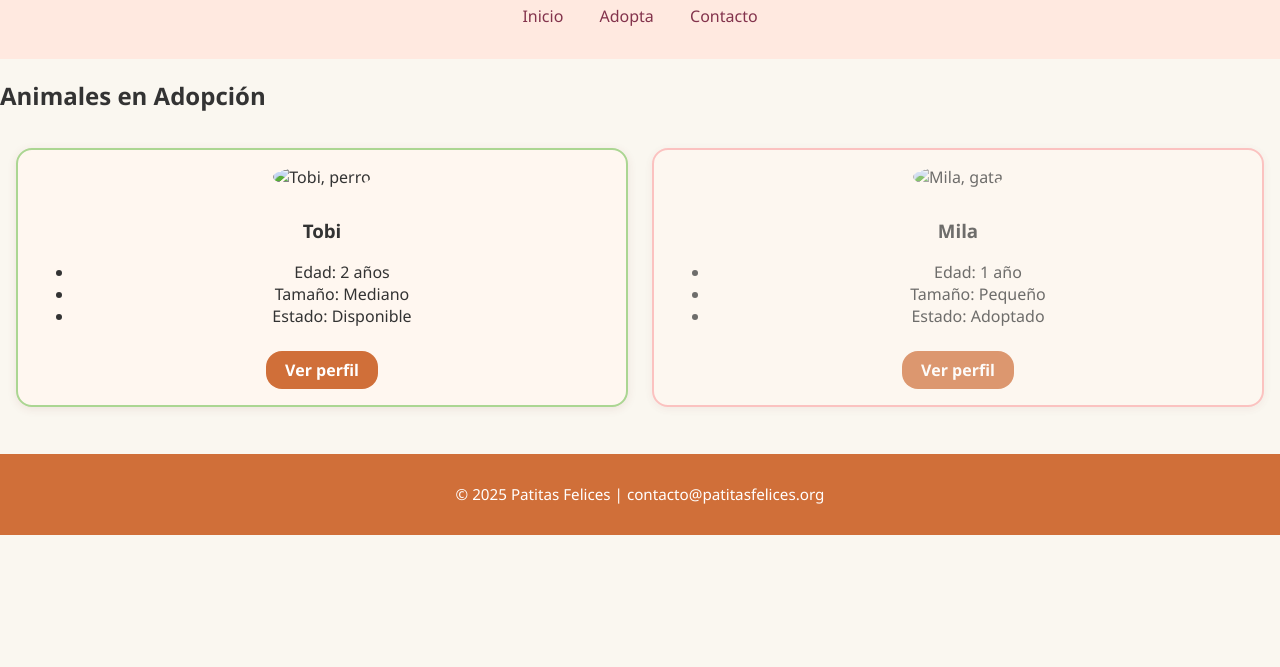
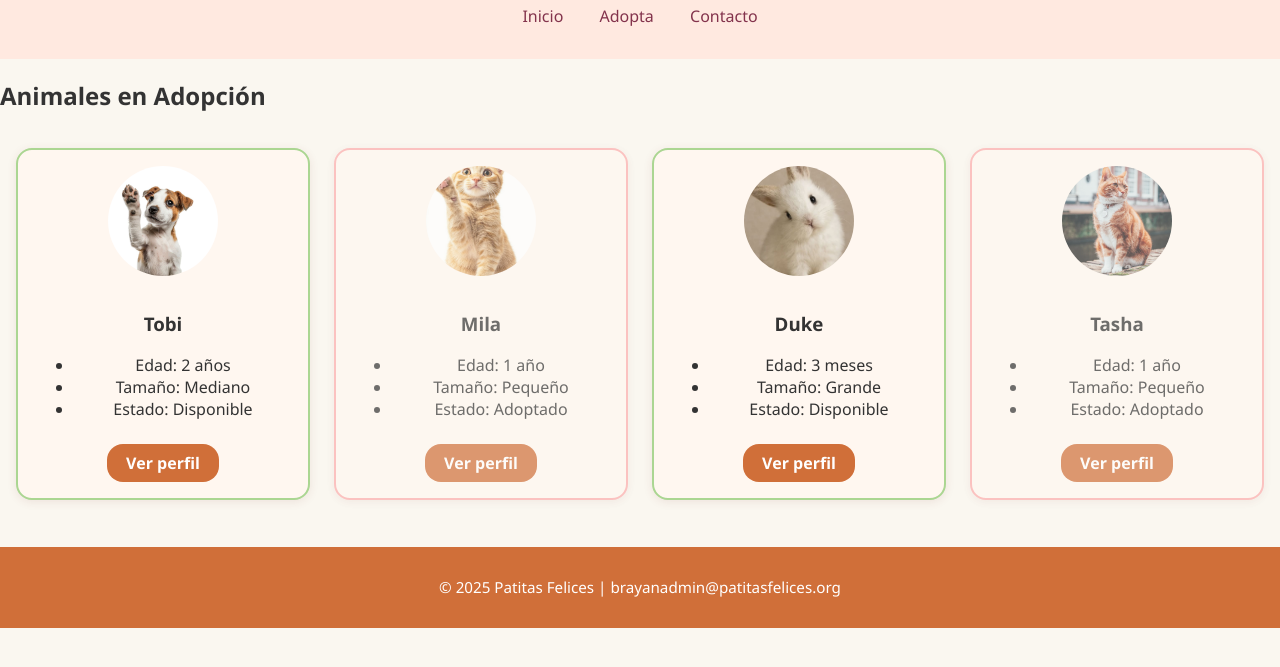
Before and after one commit to bespinosaosorio96-ship-it/ProyectoFinalHTMLYCSSESpionosaBrayan, a plain HTML site: page html/adoptar.html in a window 1280 px wide. Shown: the part 83-750 px from the top of the page. Drawn offline with Linux system fonts and the light colour scheme.

Commit message:
chore: :art: agregoimagenesa la pagina

```diff
--- a/html/adoptar.html
+++ b/html/adoptar.html
@@ -18,7 +18,7 @@
     <h2>Animales en Adopción</h2>
     <div class="catalogo">
       <div class="animal-card disponible">
-        <img src="../media/img/perro1.jpg" alt="Tobi, perro">
+        <img src="../media/img/perro1.png" alt="Tobi, perro">
         <h3>Tobi</h3>
         <ul>
           <li>Edad: 2 años</li>
@@ -28,8 +28,28 @@
         <a href="perfil-animal.html" class="ver-perfil">Ver perfil</a>
       </div>
       <div class="animal-card adoptado">
-        <img src="../media/img/gato1.jpg" alt="Mila, gata">
+        <img src="../media/img/gato1.png" alt="Mila, gata">
         <h3>Mila</h3>
+        <ul>
+          <li>Edad: 1 año</li>
+          <li>Tamaño: Pequeño</li>
+          <li>Estado: Adoptado</li>
+        </ul>
+        <a href="perfil-animal.html" class="ver-perfil">Ver perfil</a>
+      </div>
+       <div class="animal-card disponible">
+      <img src="../media/img/conejo1.png" alt="Duke, conejo">
+      <h3>Duke</h3>
+      <ul>
+        <li>Edad: 3 meses</li>
+        <li>Tamaño: Grande</li>
+        <li>Estado: Disponible</li>
+      </ul>
+      <a href="perfil-animal.html" class="ver-perfil">Ver perfil</a>
+    </div>
+          <div class="animal-card adoptado">
+        <img src="../media/img/gato2.png" alt="Tasha, gata">
+        <h3>Tasha</h3>
         <ul>
           <li>Edad: 1 año</li>
           <li>Tamaño: Pequeño</li>
@@ -40,7 +60,7 @@
     </div>
   </main>
   <footer>
-    <p>&copy; 2025 Patitas Felices | contacto@patitasfelices.org</p>
+    <p>&copy; 2025 Patitas Felices | brayanadmin@patitasfelices.org</p>
   </footer>
 </body>
 </html>
```
Also changed, not shown: index.html (+7 -10 lines), media/icons/mision.png (added), media/icons/vision.png (added), media/img/animal1.png (added), media/img/animal2.png (added), media/img/animal3.png (added), media/img/animal4.png (added), media/img/animal5.png (added), media/img/animal6.png (added), media/img/conejo1.png (added), media/img/gato1.png (added), media/img/gato2.png (added), media/img/perro1.png (added).
